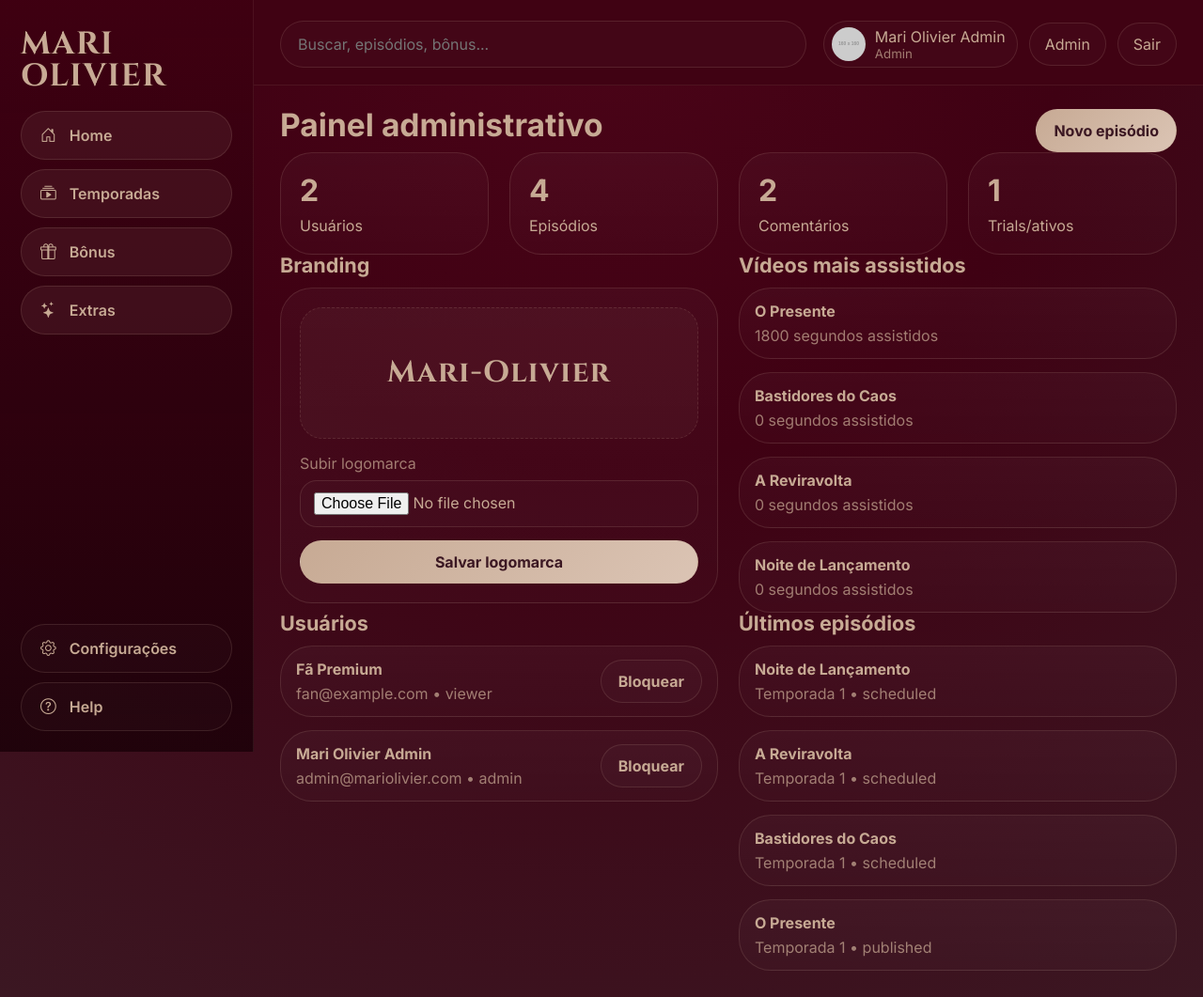
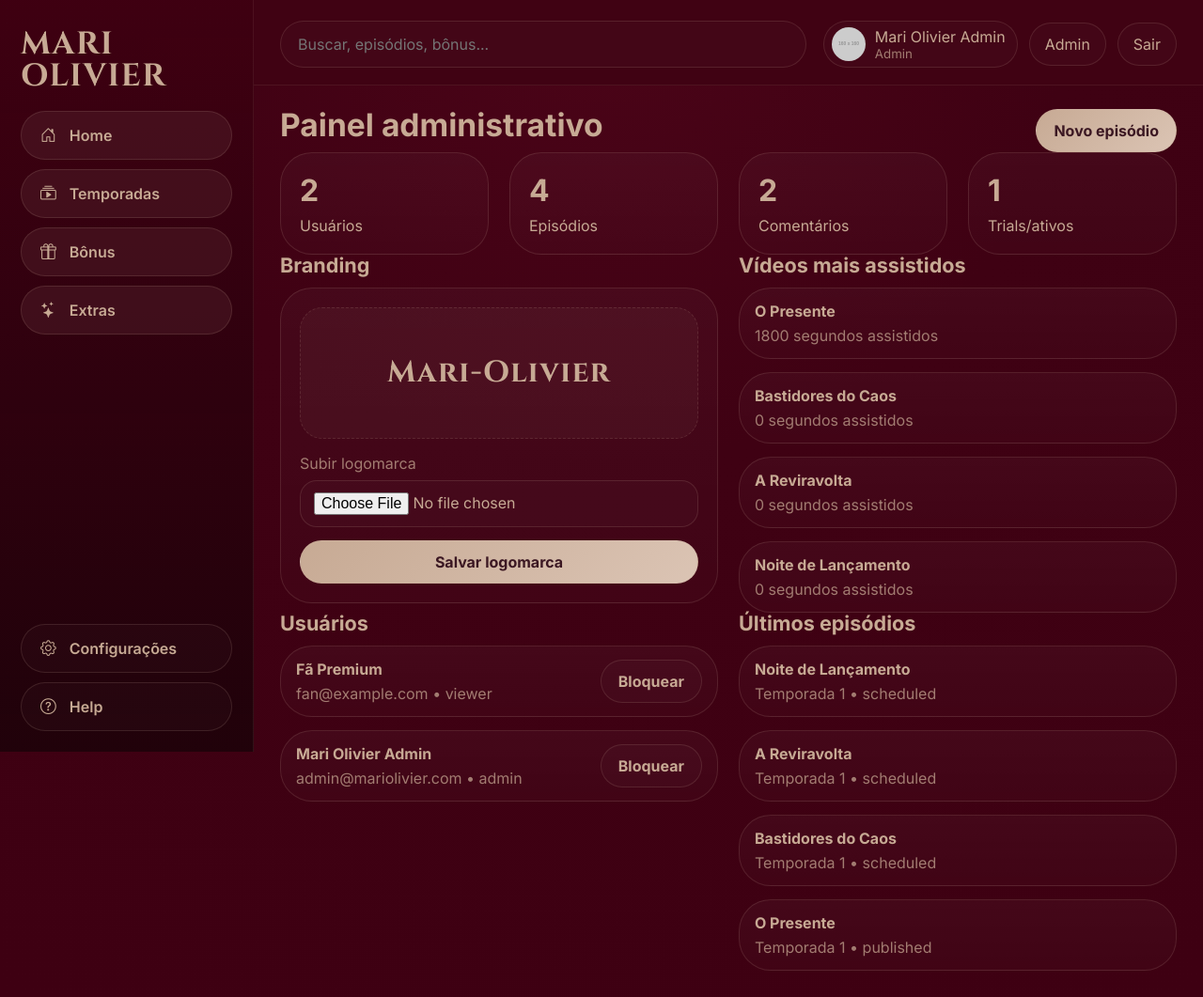
Before and after one commit to Hunter954/MariOlivierOficial, a Flask app: page /admin in a window 1280 px wide. Shown: the whole page at 94% size. Run offline with Flask 3, Linux system fonts and the light colour scheme; a user stored in the database is signed in; grey boxes labelled with a size stand in for pictures from a placeholder-image service; some libraries are stand-ins or nearby versions.

Commit message:
Update style.css

```diff
--- a/app/static/css/style.css
+++ b/app/static/css/style.css
@@ -16,7 +16,7 @@
   --shadow: 0 20px 60px rgba(0,0,0,0);
 }
 * { box-sizing: border-box; }
-html, body { margin: 0; min-height: 100%; background: radial-gradient(circle at top, #4b0418 0%, var(--bg) 40%, var(--bg-deep) 100%); color: var(--text); font-family: 'Inter', sans-serif; }
+html, body { margin: 0; min-height: 100%; background: radial-gradient(circle at top, #4b0418 0%, var(--bg) 40%, #3e0012 100%); color: var(--text); font-family: 'Inter', sans-serif; }
 a { color: inherit; text-decoration: none; }
 img { max-width: 100%; display: block; }
 button, input, textarea, select { font: inherit; }
```
